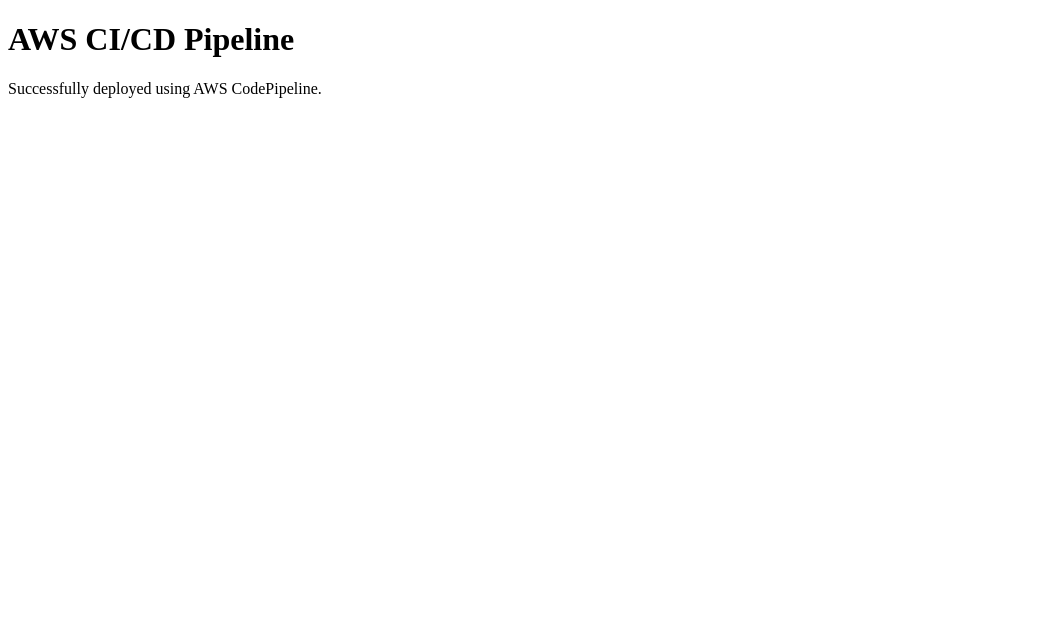
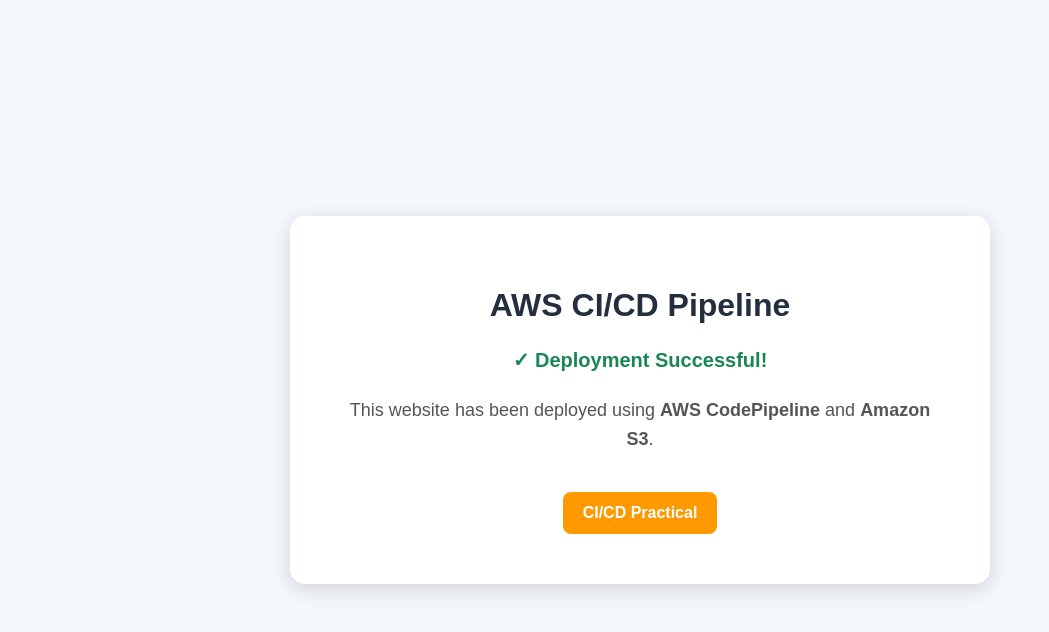
Before and after one commit to Mahii0107/aws-cicd-pipeline, a plain HTML site: page index.html in a window 1280 px wide. Shown: the whole page, without its empty margins (0-1049 px from the left). Drawn offline with Linux system fonts and the light colour scheme.

Commit message:
Update index.html

```diff
--- a/index.html
+++ b/index.html
@@ -1,10 +1,81 @@
 <!DOCTYPE html>
-<html>
+<html lang="en">
 <head>
-    <title>AWS CI/CD Demo</title>
+    <meta charset="UTF-8">
+    <meta name="viewport" content="width=device-width, initial-scale=1.0">
+
+    <title>AWS CI/CD Pipeline</title>
+
+    <style>
+        body {
+            margin: 0;
+            font-family: Arial, sans-serif;
+            background: #f4f7fb;
+            display: flex;
+            justify-content: center;
+            align-items: center;
+            height: 100vh;
+        }
+
+        .container {
+            background: white;
+            padding: 50px;
+            text-align: center;
+            border-radius: 15px;
+            box-shadow: 0 5px 20px rgba(0,0,0,0.15);
+            max-width: 600px;
+        }
+
+        h1 {
+            color: #232f3e;
+            margin-bottom: 15px;
+        }
+
+        p {
+            color: #555;
+            font-size: 18px;
+            line-height: 1.6;
+        }
+
+        .success {
+            color: #198754;
+            font-weight: bold;
+            font-size: 20px;
+        }
+
+        .badge {
+            display: inline-block;
+            margin-top: 20px;
+            padding: 12px 20px;
+            background: #ff9900;
+            color: white;
+            border-radius: 8px;
+            font-weight: bold;
+        }
+    </style>
 </head>
+
 <body>
-    <h1>AWS CI/CD Pipeline</h1>
-    <p>Successfully deployed using AWS CodePipeline.</p>
+
+    <div class="container">
+
+        <h1>AWS CI/CD Pipeline</h1>
+
+        <p class="success">
+            ✓ Deployment Successful!
+        </p>
+
+        <p>
+            This website has been deployed using
+            <strong>AWS CodePipeline</strong> and
+            <strong>Amazon S3</strong>.
+        </p>
+
+        <div class="badge">
+            CI/CD Practical
+        </div>
+
+    </div>
+
 </body>
 </html>
```
